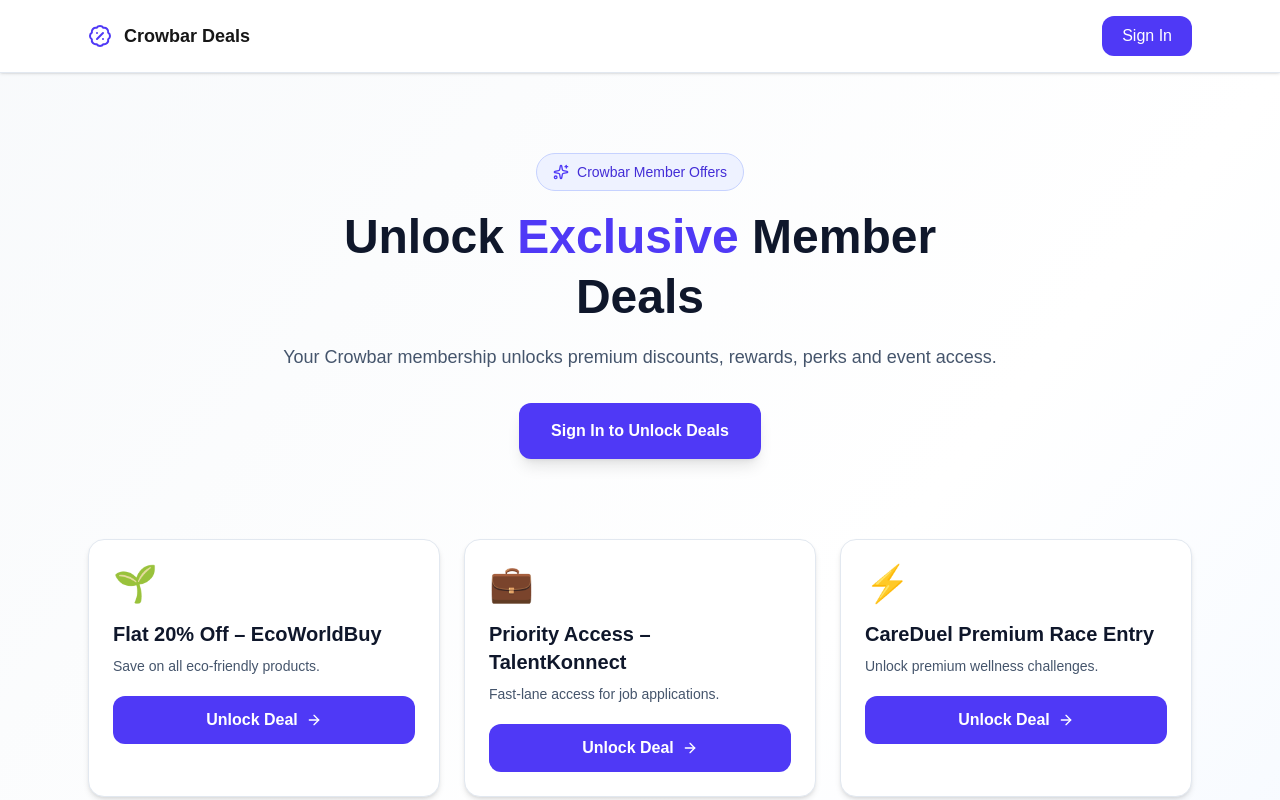
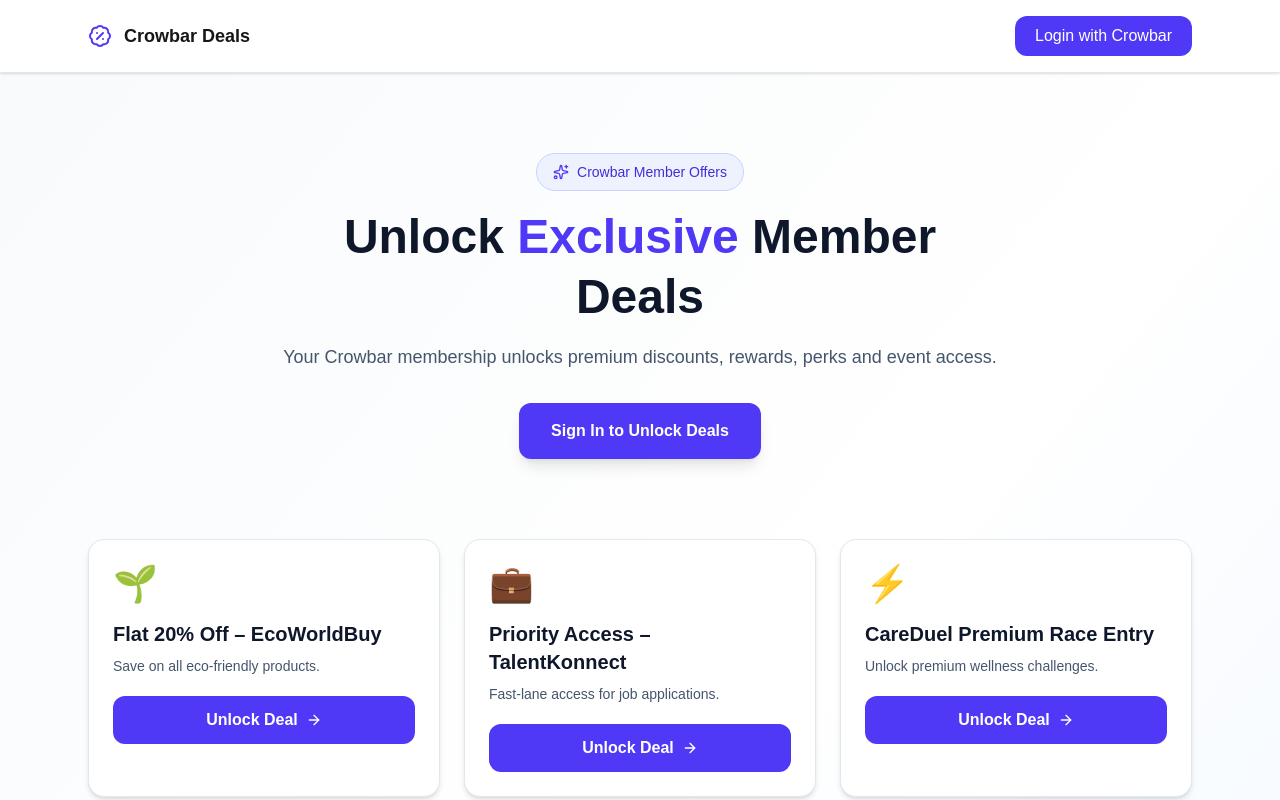
Before and after one commit to kanbanfeed/crowbar-deals, a Next.js app: page / in a window 1280 px wide. Shown: the top 800 px of the page. Built offline with nearby package versions, Linux system fonts and the light colour scheme; no server answers.

Commit message:
updating

```diff
--- a/components/DealsNavbar.tsx
+++ b/components/DealsNavbar.tsx
@@ -21,7 +21,7 @@ export default function DealsNavbar() {
                 onClick={signInWithCrowbar}
                 className="px-5 py-2 rounded-xl bg-indigo-600 text-white"
               >
-                Sign In
+                Login with Crowbar
               </button>
             ) : (
               <button
```
